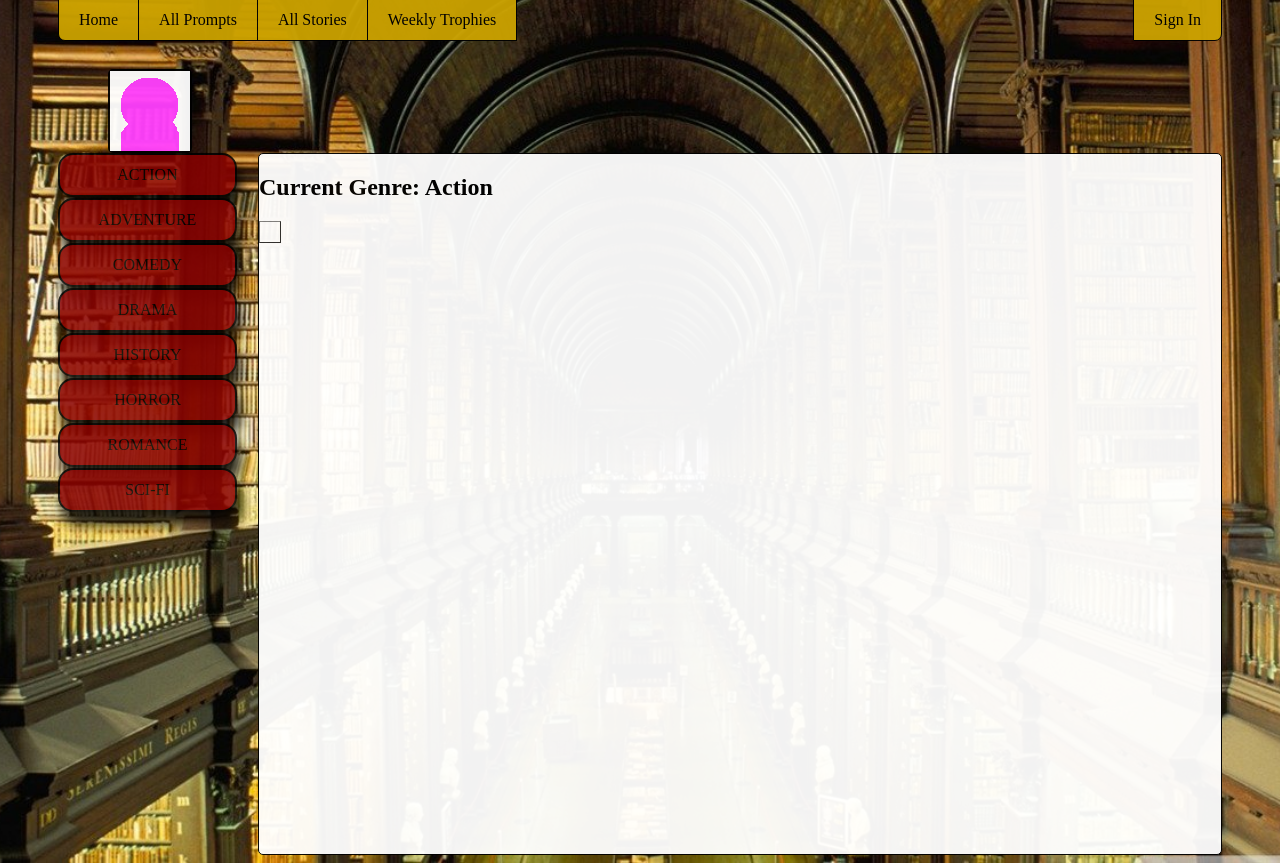
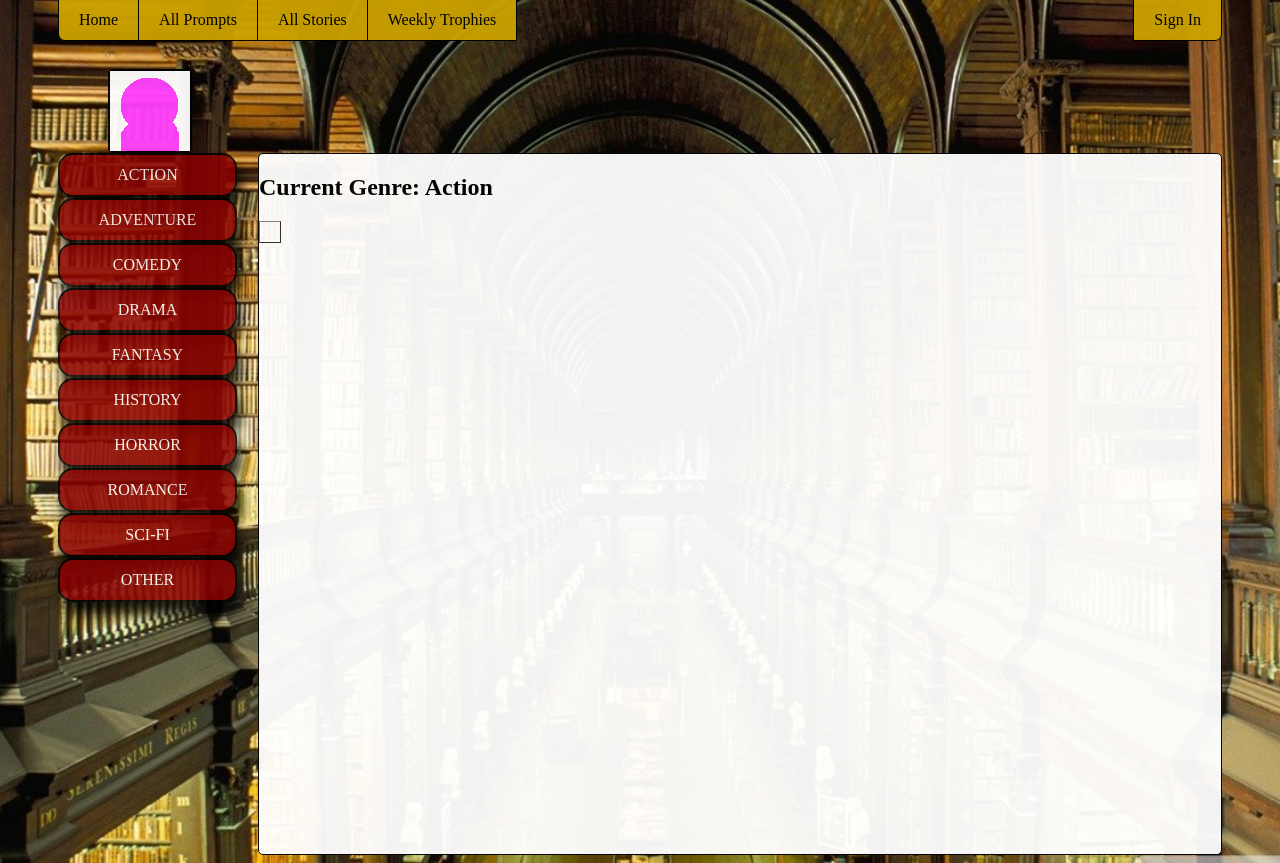
Before and after one commit to mjordanco/csci445-storyshare, a PHP site: page /prompts.php in a window 1280 px wide. Shown: the part 165-1028 px from the top of the page. Run offline with PHP 8.4, Linux system fonts and the light colour scheme; data that the repository does not hold is empty.

Commit message:
Updated some CSS, preping to work on All Prompts and All Stories

```diff
--- a/prompts.php
+++ b/prompts.php
@@ -24,16 +24,18 @@
 	<div class="sidebar" id="second"><a href="addLink">ADVENTURE</a></div>
 	<div class="sidebar" id="third"><a href="addLink">COMEDY</a></div>
 	<div class="sidebar" id="fourth"><a href="addLink">DRAMA</a></div>
-	<div class="sidebar" id="fifth"><a href="addLink">HISTORY</a></div>
-	<div class="sidebar" id="sixth"><a href="addLink">HORROR</a></div>
-	<div class="sidebar" id="seventh"><a href="addLink">ROMANCE</a></div>
-	<div class="sidebar" id="eigth"><a href="addLink">SCI-FI</a></div>
+    <div class="sidebar" id="fifth"><a href="addLink">FANTASY</a></div>
+	<div class="sidebar" id="sixth"><a href="addLink">HISTORY</a></div>
+	<div class="sidebar" id="seventh"><a href="addLink">HORROR</a></div>
+	<div class="sidebar" id="eigth"><a href="addLink">ROMANCE</a></div>
+	<div class="sidebar" id="ninth"><a href="addLink">SCI-FI</a></div>
+    <div class="sidebar" id="tenth"><a href="addLink">OTHER</a></div>
 
 	<div id="center">
 		<h2 id="genreHeader">Current Genre: Action</h2>
 		<table name= "pTable" border="1">
 		<?php
-			get_prompts( "action");
+			get_prompts("Action");
 		?>
 
 	</table>
--- a/view_stories_prompts.css
+++ b/view_stories_prompts.css
@@ -27,6 +27,7 @@
 		text-align: center;
 		font-family: "Times New Roman", Times, serif;
 		font-size: 12pt;
+        color: white;
 
 		border-radius:15px 15px 15px 15px;
 		border:2px solid black;
@@ -64,9 +65,15 @@
 	#eigth {
 		margin: 315px 0 315px 0;
 	}
+    #ninth {
+		margin: 360px 0 360px 0;
+	}
+	#tenth {
+		margin: 405px 0 405px 0;
+	}
 	a:link, a:visited {
 		text-decoration: none;
-		color: black;
+		color: white;
 	}
 	a:hover, a:active {
 		text-decoration: none;
```
Also changed, not shown: stories.php (+6 -4 lines).
